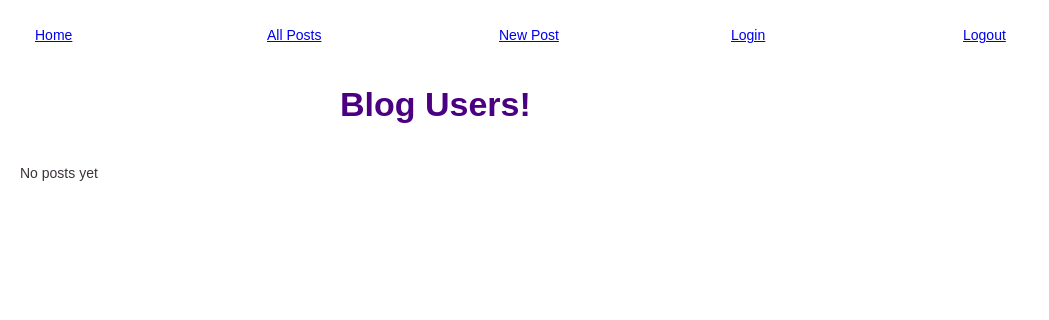
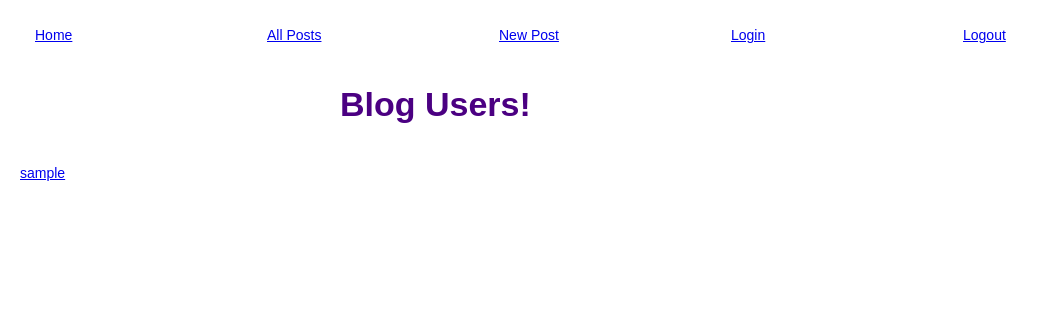
Before and after one commit to Lorenasha/blogz, a Flask app: page / in a window 1280 px wide. Shown: the top 320 px of the page, without its empty margins (0-1049 px from the left). Run offline with Flask 2, Linux system fonts and the light colour scheme; the visitor is signed in with stand-in values (Sample User, id 1); data comes from the database, SQL or seed files in the repository; data that the repository does not hold is empty.

Commit message:
Adjust the main and index.html to show Users in the home page and not the blogs by the author. Finished the Blog

```diff
--- a/main.py
+++ b/main.py
@@ -187,9 +187,9 @@ def index():
     #entryBlog = Blog.query.order_by(Blog.owner_id).owner_id.distinct().all()
     #entryBlog = Blog.query.order_by(Blog.owner_id).Column.owner_id.distinct().all()
     #entryBlog = Blog.query.order_by(Blog.owner_id).with_entities(Blog.owner_id, Blog.title, Blog.body).distinct(Blog.owner_id).all()
-    entryBlog = Blog.query.order_by(Blog.owner_id).all()
+    users = User.query.order_by(User.username).all()
 
-    return render_template("index.html", title="Blog Users!", blogItems=entryBlog)
+    return render_template("index.html", title="Blog Users!", users=users)
 
 
 
--- a/templates/index.html
+++ b/templates/index.html
@@ -2,14 +2,14 @@
 
 {% block content %}
 
-    {% if blogItems|length == 0 %}
+    {% if users|length == 0 %}
 
-        <p class="field">No posts yet</p>
+        <p class="field">No Users yet</p>
     {% else %}
 
         <ul class="field">
-            {% for item in blogItems %}
-                <li class="authorPost"><a href="/blog?user={{item.owner.username}}">{{item.owner.username}}</a></li>
+            {% for item in users %}
+                <li class="authorPost"><a href="/blog?user={{item.username}}">{{item.username}}</a></li>
             {% endfor %}
         </ul>
 
```
